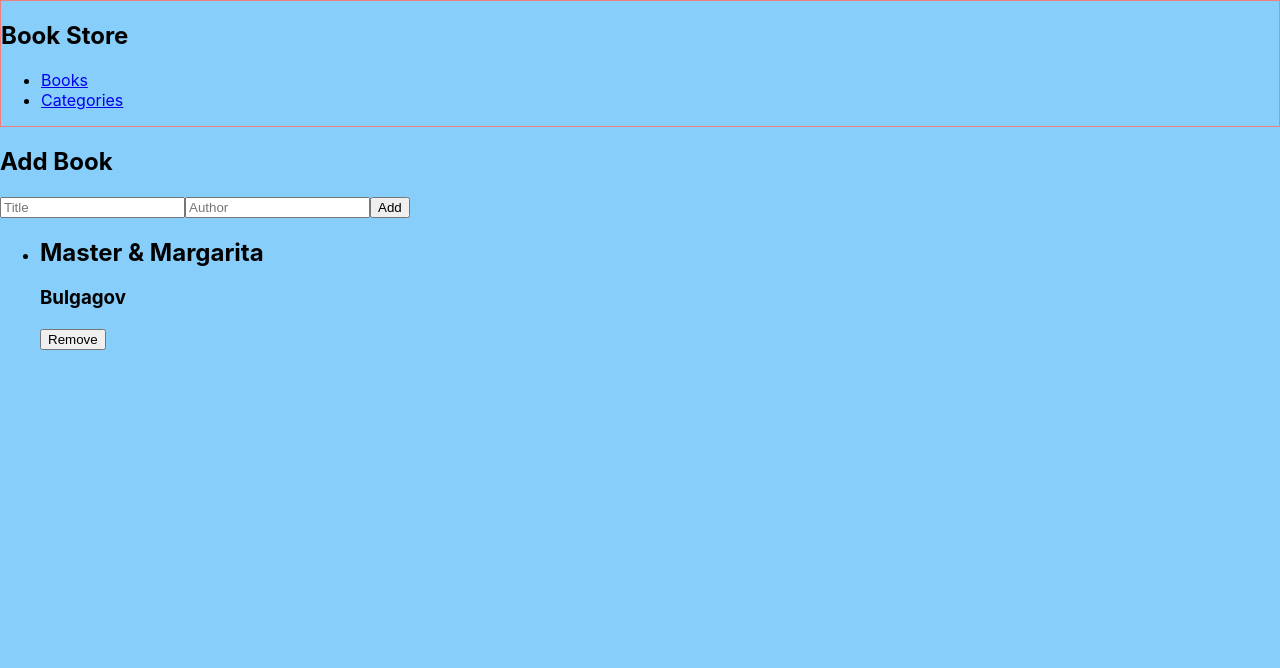
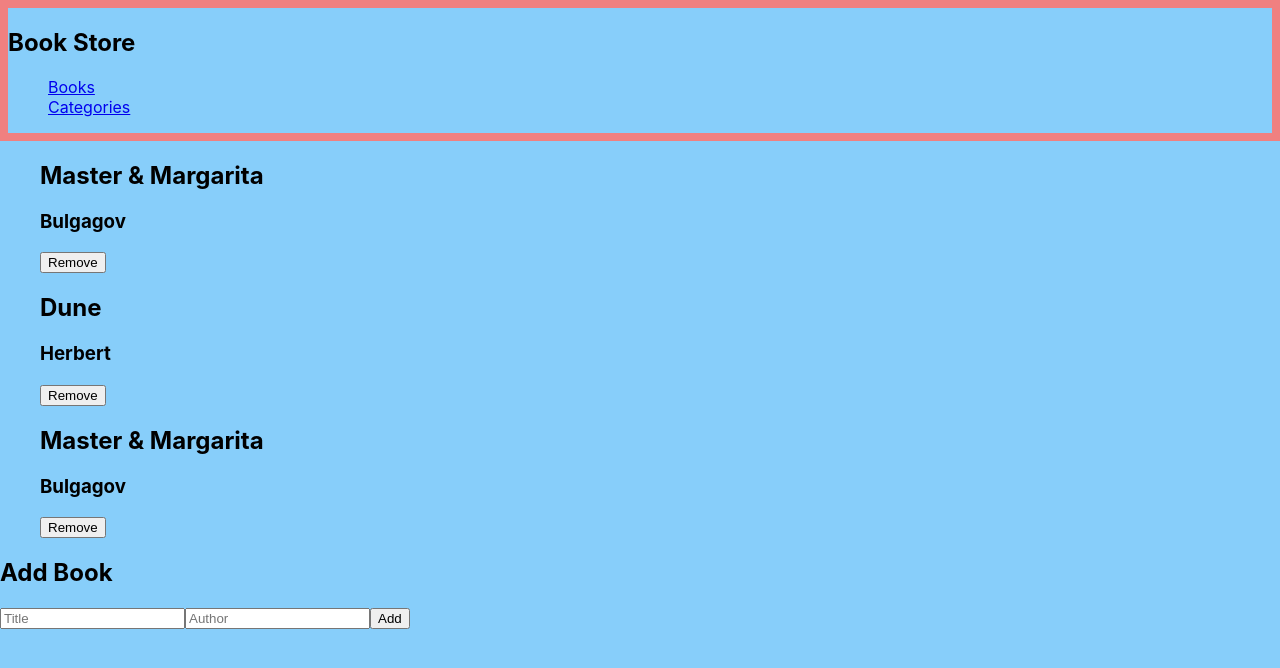
Before and after one commit to vangelif/bookstore, a React (Create React App) app: page / in a window 1280 px wide. Shown: the top 668 px of the page. Built offline with nearby package versions, Linux system fonts and the light colour scheme.

Commit message:
refactor components

```diff
--- a/src/App.css
+++ b/src/App.css
@@ -2,3 +2,10 @@
   text-align: center;
   background-color: lightskyblue;
 }
+nav {
+  border: 8px solid lightcoral;
+}
+
+li {
+  list-style: none;
+}
--- a/src/Components/Books.js
+++ b/src/Components/Books.js
@@ -4,8 +4,8 @@ import Form from './Form';
 
 const Books = () => (
   <>
+    <List />
     <Form />
-    <List />
   </>
 );
 export default Books;
--- a/src/Components/Categories.js
+++ b/src/Components/Categories.js
@@ -1,8 +1,8 @@
 import React from 'react';
 
-const Categories = () => {
+const Categories = () => (
   <div>
     <button type="submit">Work in progress</button>
-  </div>;
-};
+  </div>
+);
 export default Categories;
--- a/src/Components/List.js
+++ b/src/Components/List.js
@@ -8,16 +8,26 @@ const List = () => {
       Author: 'Bulgagov',
       Title: 'Master & Margarita',
     },
+    {
+      id: 2,
+      Author: 'Herbert',
+      Title: 'Dune',
+    },
+    {
+      id: 3,
+      Author: 'Bulgagov',
+      Title: 'Master & Margarita',
+    },
   ];
   return (
     <>
-      <div>
+      <section>
         <ul>
           {books.map((book) => (
             <Item key={book.id} Author={book.Author} Title={book.Title} />
           ))}
         </ul>
-      </div>
+      </section>
     </>
   );
 };
--- a/src/Components/Navbar.js
+++ b/src/Components/Navbar.js
@@ -1,6 +1,5 @@
 import React from 'react';
 import { Link } from 'react-router-dom';
-import '../styles/navbar.css';
 
 const Navbar = () => (
   <nav>
--- a/src/styles/navbar.css
+++ /dev/null
@@ -1,3 +0,0 @@
-nav {
-  border: 1px solid lightcoral;
-}
```
